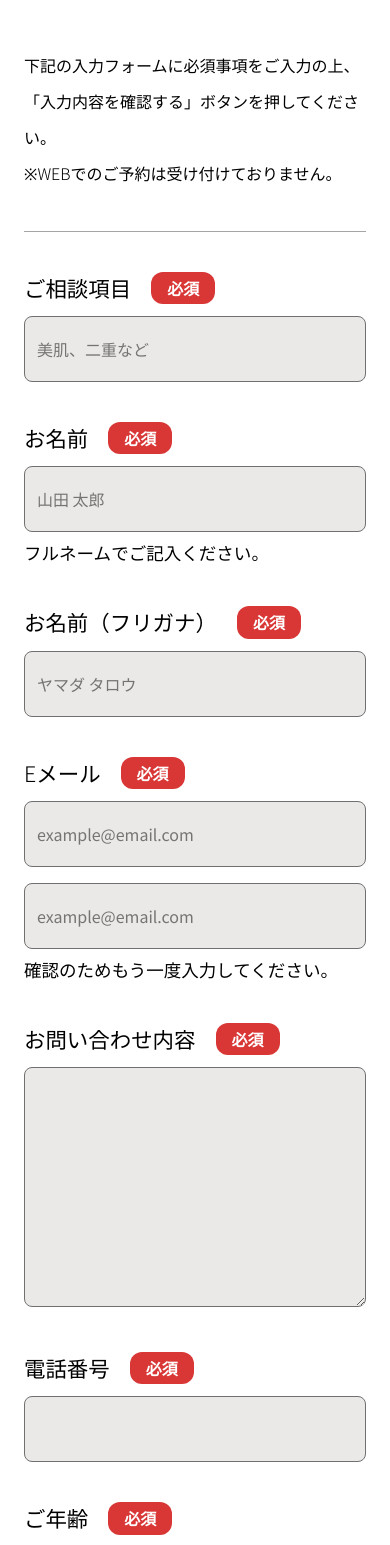
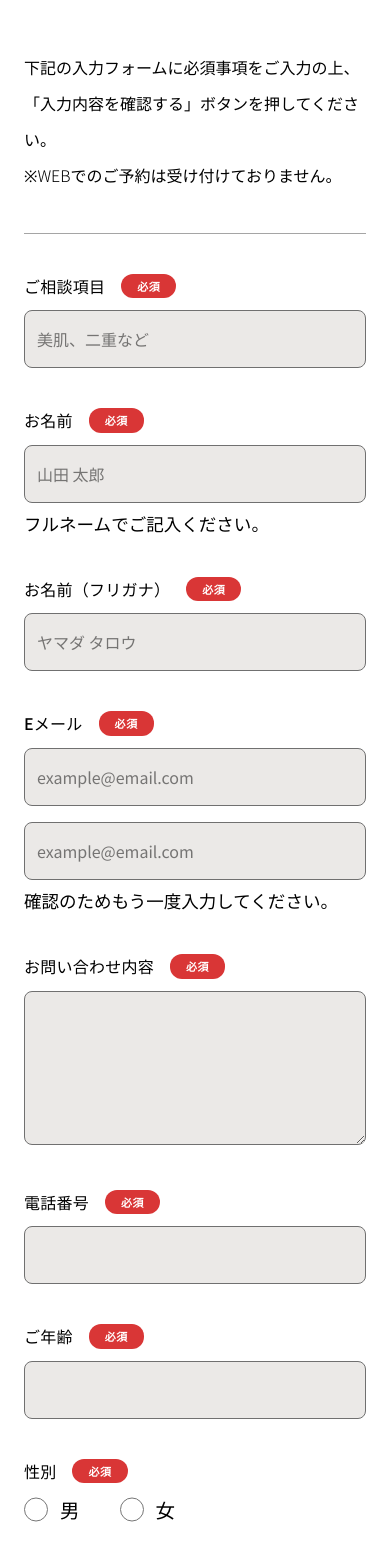
Before and after one commit to s7-japan/Nagamori-Clinic, a Next.js app: page /contact in a window 390 px wide. Shown: the part 448-1993 px from the top of the page. Built offline with nearby package versions, Linux system fonts and the light colour scheme; a web font is replaced by a local one.

Commit message:
all page are done except calender

```diff
--- a/src/components/Contact1.jsx
+++ b/src/components/Contact1.jsx
@@ -1,5 +1,5 @@
 import React from "react";
-
+import BorderCutBtnFill from "./Button/BorderCutBtnFill";
 
 const Contact1 = ({ formData, setFormData, onSubmit }) => {
   const handleInputChange = (e) => {
@@ -26,7 +26,7 @@ const Contact1 = ({ formData, setFormData, onSubmit }) => {
     ];
 
     const isFormValid = requiredFields.every(
-      (field) => formData[field] && formData[field].trim() !== ""
+      (field) => formData[field] && formData[field].trim() !== "",
     );
 
     if (isFormValid) {
@@ -38,133 +38,121 @@ const Contact1 = ({ formData, setFormData, onSubmit }) => {
 
   return (
     <div>
-      <h1 className="text-center text-[8vw] md:text-[3.3vw] mb-1 sikita">
+      <div>
+        <h1 className="sikita text-center text-5xl md:text-[54px] lg:text-[60px] xl:text-[68px]">
           Contact
         </h1>
-      <div className="w-[152px] h-[1.5px] bg-[#707070] relative left-1/2 -translate-x-1/2 mb-3"></div>
-      <p className="text-center mb-15 text-[4vw] md:text-[1.3vw] font-light">
-        お問合せ
-      </p>
+        <div className="mx-auto my-4 h-[1.5px] w-[152px] bg-[#707070] md:my-4.5 lg:my-5 xl:my-6"></div>
+        <p className="text-center text-2xl lg:text-[25px]">お問合せ</p>
 
-      <div className="w-full flex justify-center mb-15">
-        <div className="flex items-center">
+        <div className="my-12 flex w-full items-center justify-center xl:mt-[94px] xl:mb-[66px]">
           <div className="text-center">
             <div
-              className={`w-15 h-15 md:w-20 md:h-20 bg-[#82CCC4] rounded-full flex items-center justify-center text-white text-[5vw] md:text-[1.6vw]`}
+              className={`flex h-15 w-15 items-center justify-center rounded-full bg-[#82CCC4] text-xl text-white md:h-20 md:w-20 md:text-2xl lg:text-3xl xl:text-[42px]`}
             >
               1
             </div>
             <p className="mt-2 font-light">ご入力</p>
           </div>
-          <div className="w-15 md:w-30 bg-[#D9D9D9] h-1 mb-7"></div>
+          <div className="mb-7 h-1 w-15 bg-[#D9D9D9] md:w-30"></div>
           <div className="text-center">
             <div
-              className={`w-15 h-15 md:w-20 md:h-20 bg-[#D9D9D9] rounded-full flex items-center justify-center text-white text-[5vw] md:text-[1.6vw]`}
+              className={`flex h-15 w-15 items-center justify-center rounded-full bg-[#D9D9D9] text-xl text-white md:h-20 md:w-20 md:text-2xl lg:text-3xl xl:text-[42px]`}
             >
               2
             </div>
             <p className="mt-2 font-light">ご確認</p>
           </div>
-          <div className="w-15 md:w-30 bg-[#D9D9D9] h-1 mb-7"></div>
+          <div className="mb-7 h-1 w-15 bg-[#D9D9D9] md:w-30"></div>
           <div className="text-center">
-            <div className="w-15 h-15 md:w-20 md:h-20 bg-[#D9D9D9] rounded-full flex items-center justify-center text-white text-[5vw] md:text-[1.6vw]">
+            <div
+              className={`flex h-15 w-15 items-center justify-center rounded-full bg-[#D9D9D9] text-xl text-white md:h-20 md:w-20 md:text-2xl lg:text-3xl xl:text-[42px]`}
+            >
               3
             </div>
             <p className="mt-2 font-light">送信</p>
           </div>
         </div>
-      </div>
 
-      <p className="text-left md:text-center leading-9 md:leading-12 font-light">
+        <p className="text-left leading-9 font-light md:text-center md:text-lg md:leading-12 lg:text-xl lg:font-normal lg:text-[#707070] xl:text-[25px]">
           下記の入力フォームに必須事項をご入力の上、
           <br />
           「入力内容を確認する」ボタンを押してください。
           <br />
           ※WEBでのご予約は受け付けておりません。
         </p>
+      </div>
       <form
         onSubmit={handleSubmit}
-        className="w-full md:w-[70%] mx-auto border-t mt-10 border-[#707070a0] md:px-5"
+        className="mx-auto mt-10 w-full border-t border-[#707070a0] md:w-[70%] md:px-5"
       >
-        <div className="md:flex items-center justify-between mt-10 gap-5">
-          <div className="flex gap-5 md:justify-between md:w-[35%] mb-3 md:mb-0">
-            <p className="font-light text-[5.5vw] md:text-[1.3vw]">
-              ご相談項目
-            </p>
-            <div className="bg-[#D93636] text-white px-4 py-1 rounded-xl font-bold">
-              必須
+        <div className="input_item_wraper">
+          <div className="label_wraper">
+            <p className="label_title">ご相談項目</p>
+            <div className="label_icon">必須</div>
           </div>
-          </div>
-          <div className="md:w-[65%]">
+          <div className="md:w-[62%] lg:w-[70%]">
             <input
               type="text"
               name="consultation"
               value={formData.consultation}
               onChange={handleInputChange}
               placeholder="美肌、二重など"
-              className="bg-[#EBE9E7] w-full h-full border border-[#707070] py-5 px-3 rounded-lg outline-0"
+              className="input_box"
             />
           </div>
         </div>
 
-        <div className="md:flex items-start justify-between mt-10 gap-5">
-          <div className="flex gap-5 md:justify-between md:w-[35%] mb-3 md:mb-0 md:mt-3">
-            <p className="font-light text-[5.5vw] md:text-[1.3vw]">お名前</p>
-            <div className="bg-[#D93636] text-white px-4 py-1 rounded-xl font-bold">
-              必須
+        <div className="input_item_wraper">
+          <div className="label_wraper">
+            <p className="label_title">お名前</p>
+            <div className="label_icon">必須</div>
           </div>
-          </div>
-          <div className="md:w-[65%]">
+          <div className="md:w-[62%] lg:w-[70%]">
             <input
               type="text"
               name="name"
               value={formData.name}
               onChange={handleInputChange}
               placeholder="山田 太郎"
-              className="bg-[#EBE9E7] w-full h-full border border-[#707070] py-5 px-3 rounded-lg outline-0"
+              className="input_box"
             />
-            <p className="mt-2 font-light text-[4.5vw] md:text-lg">
+            <p className="mt-2 text-[4.5vw] font-light md:text-lg">
               フルネームでご記入ください。
             </p>
           </div>
         </div>
 
-        <div className="md:flex items-center justify-between mt-10 gap-5">
-          <div className="flex gap-5 md:justify-between md:w-[35%] mb-3 md:mb-0">
-            <p className="font-light text-[5.5vw] md:text-[1.3vw]">
-              お名前（フリガナ）
-            </p>
-            <div className="bg-[#D93636] text-white px-4 py-1 rounded-xl font-bold">
-              必須
+        <div className="input_item_wraper">
+          <div className="label_wraper">
+            <p className="label_title">お名前（フリガナ）</p>
+            <div className="label_icon">必須</div>
           </div>
-          </div>
-          <div className="md:w-[65%]">
+          <div className="md:w-[62%] lg:w-[70%]">
             <input
               type="text"
               name="nameKana"
               value={formData.nameKana}
               onChange={handleInputChange}
               placeholder="ヤマダ タロウ"
-              className="bg-[#EBE9E7] w-full h-full border border-[#707070] py-5 px-3 rounded-lg outline-0"
+              className="input_box"
             />
           </div>
         </div>
 
-        <div className="md:flex items-start justify-between mt-10 gap-5">
-          <div className="flex gap-5 md:justify-between md:w-[35%] mb-3 md:mb-0 md:mt-3">
-            <p className="font-light text-[5.5vw] md:text-[1.3vw]">Eメール</p>
-            <div className="bg-[#D93636] text-white px-4 py-1 rounded-xl font-bold">
-              必須
+        <div className="input_item_wraper">
+          <div className="label_wraper">
+            <p className="label_title">Eメール</p>
+            <div className="label_icon">必須</div>
           </div>
-          </div>
-          <div className="md:w-[65%]">
+          <div className="md:w-[62%] lg:w-[70%]">
             <input
               type="email"
               name="email"
               value={formData.email}
               onChange={handleInputChange}
               placeholder="example@email.com"
-              className="bg-[#EBE9E7] w-full h-full border border-[#707070] py-5 px-3 rounded-lg outline-0"
+              className="input_box"
             />
             <input
               type="email"
@@ -172,92 +160,85 @@ const Contact1 = ({ formData, setFormData, onSubmit }) => {
               value={formData.emailConfirm}
               onChange={handleInputChange}
               placeholder="example@email.com"
-              className="bg-[#EBE9E7] w-full h-full border border-[#707070] py-5 px-3 rounded-lg outline-0 mt-4 md:mt-7"
+              className="input_box mt-4 md:mt-7"
             />
-            <p className="mt-2 font-light text-[4.5vw] md:text-lg">
+            <p className="mt-2 text-[4.5vw] font-light md:text-lg">
               確認のためもう一度入力してください。
             </p>
           </div>
         </div>
 
-        <div className="md:flex items-start justify-between mt-10 gap-5">
-          <div className="flex gap-5 md:justify-between md:w-[35%] mb-3 md:mb-0 md:mt-3">
-            <p className="font-light text-[5.5vw] md:text-[1.3vw]">
-              お問い合わせ内容
-            </p>
-            <div className="bg-[#D93636] text-white px-4 py-1 rounded-xl font-bold">
-              必須
+        <div className="input_item_wraper">
+          <div className="label_wraper">
+            <p className="label_title">お問い合わせ内容</p>
+            <div className="label_icon">必須</div>
           </div>
-          </div>
-          <div className="md:w-[65%]">
+          <div className="md:w-[62%] lg:w-[70%]">
             <textarea
               name="message"
               value={formData.message}
               onChange={handleInputChange}
-              className="bg-[#EBE9E7] w-full h-60 border border-[#707070] py-5 px-3 rounded-lg outline-0"
+              className="input_box"
+              rows={5}
             />
           </div>
         </div>
 
-        <div className="md:flex items-start justify-between mt-10 gap-5">
-          <div className="flex gap-5 md:justify-between md:w-[35%] mb-3 md:mb-0 md:mt-3">
-            <p className="font-light text-[5.5vw] md:text-[1.3vw]">電話番号</p>
-            <div className="bg-[#D93636] text-white px-4 py-1 rounded-xl font-bold">
-              必須
+        <div className="input_item_wraper">
+          <div className="label_wraper">
+            <p className="label_title">電話番号</p>
+            <div className="label_icon">必須</div>
           </div>
-          </div>
-          <div className="md:w-[65%]">
+          <div className="md:w-[62%] lg:w-[70%]">
             <input
               type="tel"
               name="phone"
               value={formData.phone}
               onChange={handleInputChange}
-              className="bg-[#EBE9E7] w-full h-full border border-[#707070] py-5 px-3 rounded-lg outline-0"
+              className="input_box"
             />
           </div>
         </div>
 
-        <div className="md:flex items-center justify-between mt-10 gap-5">
-          <div className="flex gap-5 md:justify-between md:w-[35%] mb-3 md:mb-0">
-            <p className="font-light text-[5.5vw] md:text-[1.3vw]">ご年齢</p>
-            <div className="bg-[#D93636] text-white px-4 py-1 rounded-xl font-bold">
-              必須
+        <div className="input_item_wraper">
+          <div className="label_wraper">
+            <p className="label_title">ご年齢</p>
+            <div className="label_icon">必須</div>
           </div>
-          </div>
-          <div className="md:w-[65%]">
+          <div className="md:w-[62%] lg:w-[70%]">
             <input
               type="number"
               name="age"
               value={formData.age}
               onChange={handleInputChange}
-              className="bg-[#EBE9E7] w-full h-full border border-[#707070] py-5 px-3 rounded-lg outline-0"
+              className="input_box"
             />
           </div>
         </div>
 
-        <div className="md:flex items-start justify-between mt-10 gap-5">
-          <div className="flex gap-5 md:justify-between md:w-[35%] mb-3 md:mb-0 md:mt-3">
-            <p className="font-light text-[5.5vw] md:text-[1.3vw]">性別</p>
-            <div className="bg-[#D93636] text-white px-4 py-1 rounded-xl font-bold">
-              必須
+        <div className="input_item_wraper">
+          <div className="label_wraper">
+            <p className="label_title">性別</p>
+            <div className="label_icon">必須</div>
           </div>
-          </div>
-          <div className="md:w-[65%] flex gap-10 md:block">
-            <div className="flex gap-3 text-[5vw] md:text-[20px] md:mb-5">
+          <div className="flex gap-10 md:block md:w-[62%] lg:w-[70%]">
+            <div className="flex gap-3 text-[5vw] md:mb-5 md:text-[20px]">
               <input
                 type="radio"
                 name="gender"
                 value="male"
+                className="w-6"
                 checked={formData.gender === "male"}
                 onChange={handleInputChange}
               />
-              男{" "}
+              男
             </div>
             <div className="flex gap-3 text-[5vw] md:text-[20px]">
               <input
                 type="radio"
                 name="gender"
                 value="female"
+                className="w-6"
                 checked={formData.gender === "female"}
                 onChange={handleInputChange}
               />
@@ -266,30 +247,32 @@ const Contact1 = ({ formData, setFormData, onSubmit }) => {
           </div>
         </div>
 
-        <div className="md:flex items-start justify-between mt-10 gap-5">
-          <div className="flex gap-5 md:justify-between md:w-[35%] mb-3 md:mb-0 md:mt-3">
-            <p className="font-light text-[5.5vw] md:text-[1.3vw]">
+        <div className="input_item_wraper">
+          <div className="label_wraper">
+            <p className="label_title">
               何を見て当院をお知り
               <br />
               になりましたか？
             </p>
-            <div className="bg-[#D93636] h-9 text-white px-4 py-1 rounded-xl font-bold">
-              必須
+            <div className="label_icon h-9">必須</div>
           </div>
-          </div>
-          <div className="md:w-[65%]">
+          <div className="md:w-[62%] lg:w-[70%]">
             <textarea
+              rows={2}
               name="referralSource"
               value={formData.referralSource}
               onChange={handleInputChange}
-              className="bg-[#EBE9E7] w-full h-30 border border-[#707070] py-5 px-3 rounded-lg outline-0"
+              className="input_box"
             />
           </div>
         </div>
 
-        <div className="w-full flex justify-center mt-20">
-          <button type="submit">
-            <img src="/images/btn5.svg" alt="" />
+        <div className="mt-20 flex w-full justify-center">
+          <button
+            type="submit"
+            className="w-full hover:cursor-pointer sm:w-fit"
+          >
+            <BorderCutBtnFill text={"送信"} />
           </button>
         </div>
       </form>
```
Also changed, not shown: src/app/contact/page.jsx (+4 -4 lines), src/app/schedule/page.jsx (+18 -17 lines), src/components/Contact2.jsx (+83 -97 lines), src/components/Contact3.jsx (+17 -19 lines). Lines whose indentation alone changed are shown as unchanged.
